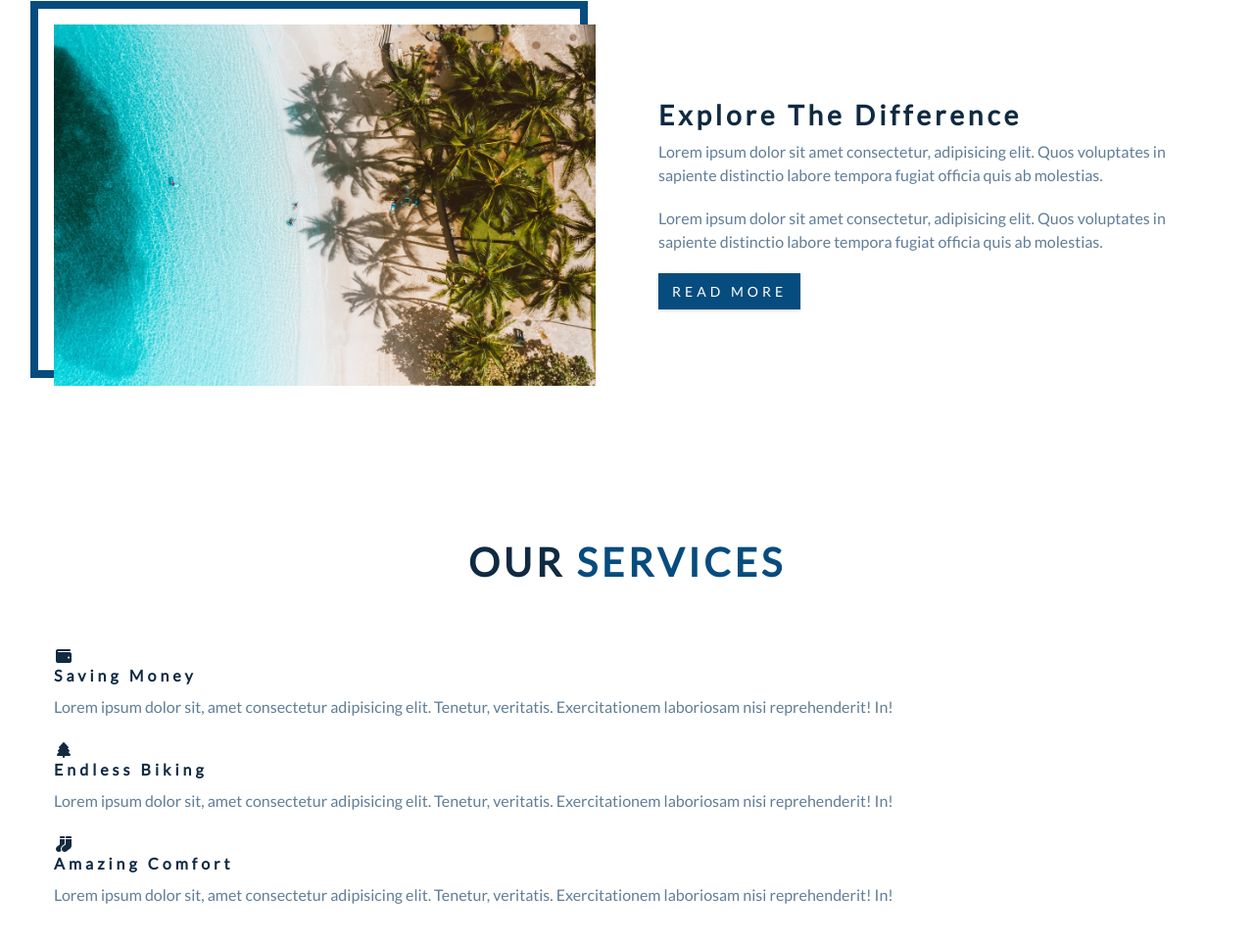
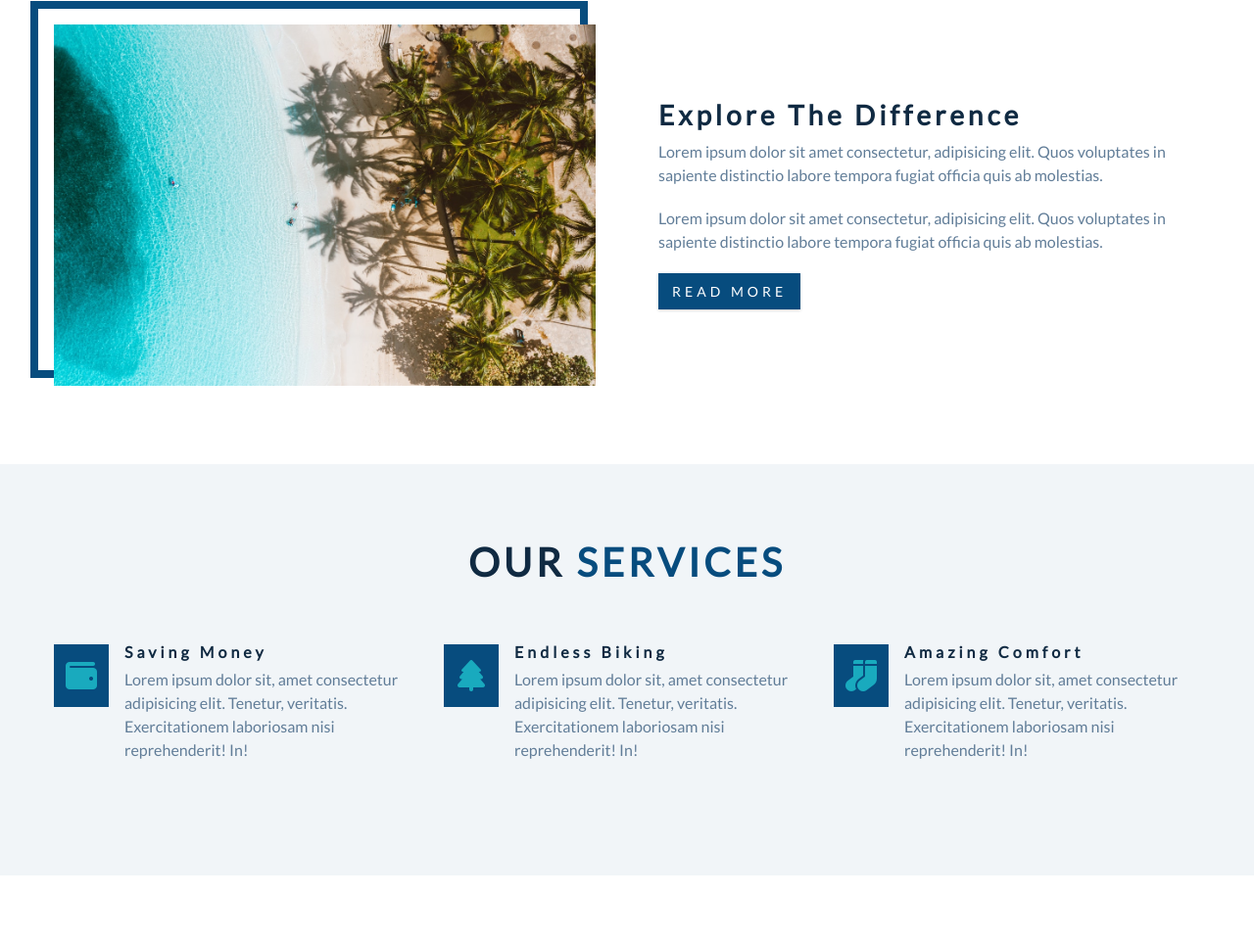
Before and after one commit to gfunk77/explore-hawaii, a plain HTML site: page index.html in a window 1280 px wide. Shown: the part 959-1921 px from the top of the page at 98% size. After the commit the page ends 1853 px from the top, so only its background shows below. Drawn offline with Linux system fonts and the light colour scheme.

Commit message:
add services css

```diff
--- a/css/styles.css
+++ b/css/styles.css
@@ -289,6 +289,59 @@ Services
 ===============
 */
 
+.services {
+  background: var(--clr-grey-10);
+}
+.service {
+  text-align: center;
+  margin-bottom: 3rem;
+}
+.service-icon {
+  background: var(--clr-primary-5);
+  color: hsl(187, 77%, 42%);
+  display: inline-block;
+  font-size: 2rem;
+  padding: 0.5rem;
+  margin-bottom: 1.5rem;
+}
+.service-text {
+  max-width: 20rem;
+  margin-left: auto;
+  margin-right: auto;
+}
+@media screen and (min-width: 576px) {
+  .services-center {
+    display: flex;
+    justify-content: space-between;
+    flex-wrap: wrap;
+  }
+  .service {
+    flex: 0 0 calc(50% - 1rem);
+    margin-bottom: 1rem;
+  }
+}
+@media screen and (min-width: 992px) {
+  .service {
+    flex: 0 0 calc(33.333% - 1rem);
+    margin-bottom: 1rem;
+  }
+}
+@media screen and (min-width: 1170px) {
+  .service {
+    display: flex;
+    text-align: left;
+  }
+  .service-icon {
+    align-self: flex-start;
+  }
+  .service-info {
+    padding-left: 1rem;
+  }
+  .service-title {
+    margin-bottom: 0.5rem;
+  }
+}
+
 /*
 ===============
 Featured Tours
```
